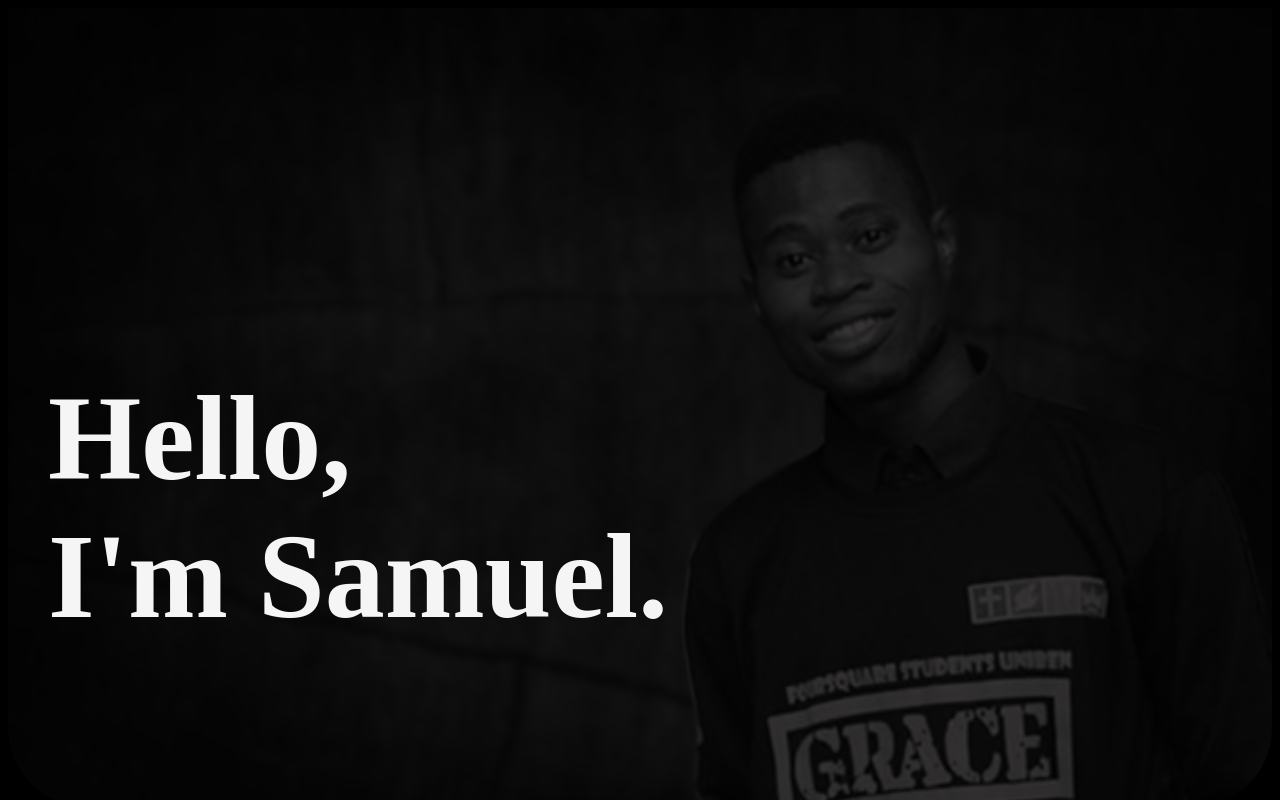
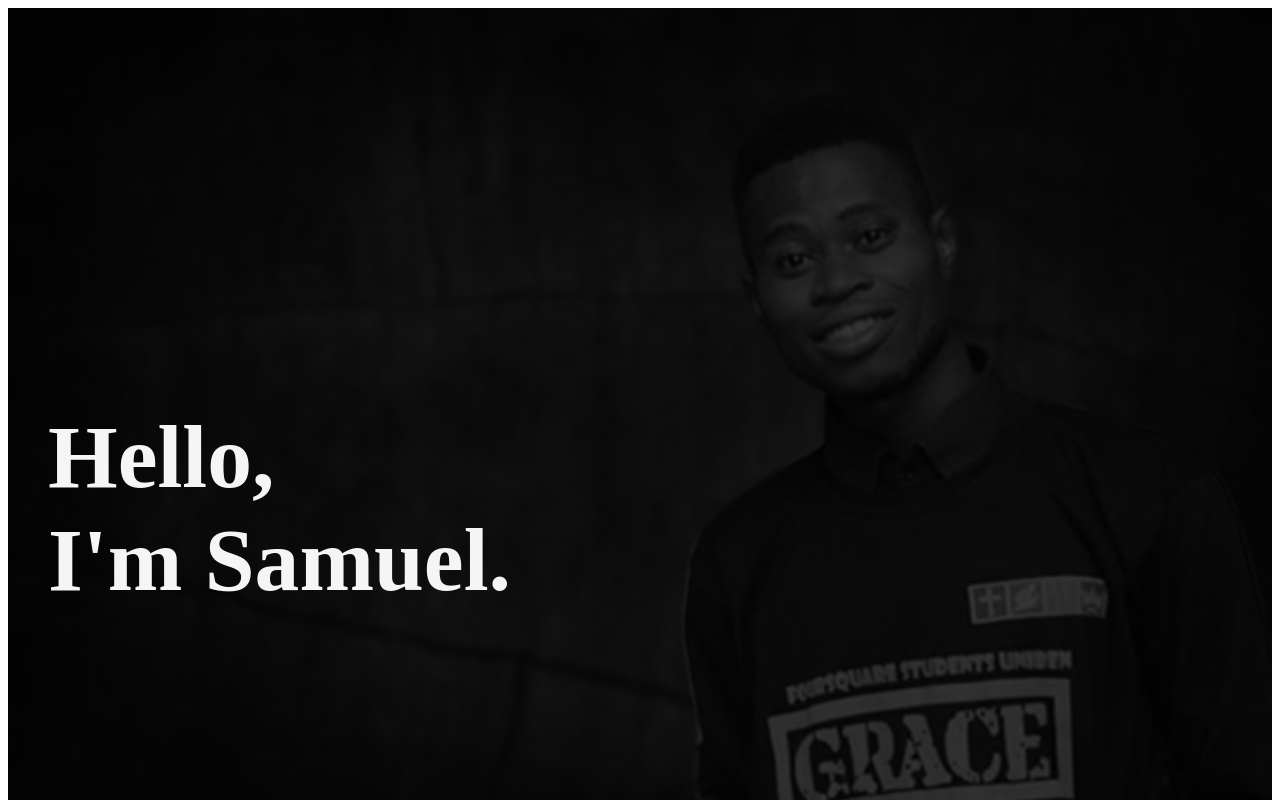
Before and after one commit to Psalmspire/Persona-page, a plain HTML site: page index.html in a window 1280 px wide. Shown: the top 800 px of the page. Drawn offline with Linux system fonts and the light colour scheme.

Commit message:
viewport adjustments

```diff
--- a/index.html
+++ b/index.html
@@ -6,7 +6,7 @@
     <meta charset="UTF-8">
     <meta name="description" content="Free Web tutorials">
     <meta name="keywords" content="HTML,CSS,XML,JavaScript">
-    <meta name="author" content="John Doe">
+    <meta name="author" content="TIMOTHY Samuel ONYEKACHI">
     <meta name="viewport" content="width=device-width, initial-scale=1.0">
 
     <link href="style.css" rel="stylesheet" type="text/css">
--- a/style.css
+++ b/style.css
@@ -1,14 +1,13 @@
 body {
     position: relative;
     min-height: 100vh;
-    background-color: black;
 }
 
 #h1-header {
     text-align: start;
     text-decoration: solid;
     color: whitesmoke;
-    font-size: 120px;
+    font-size: 7vw;
     margin-left: 40px;
     margin-top: 200px;
     margin-bottom: 0px;
@@ -51,8 +50,6 @@ header {
     flex-direction: column;
     color: white;
     justify-content: center;
-    border-bottom-left-radius: 80px;
-    border-bottom-right-radius: 80px;
 }
 
 .h1-categories {
```
